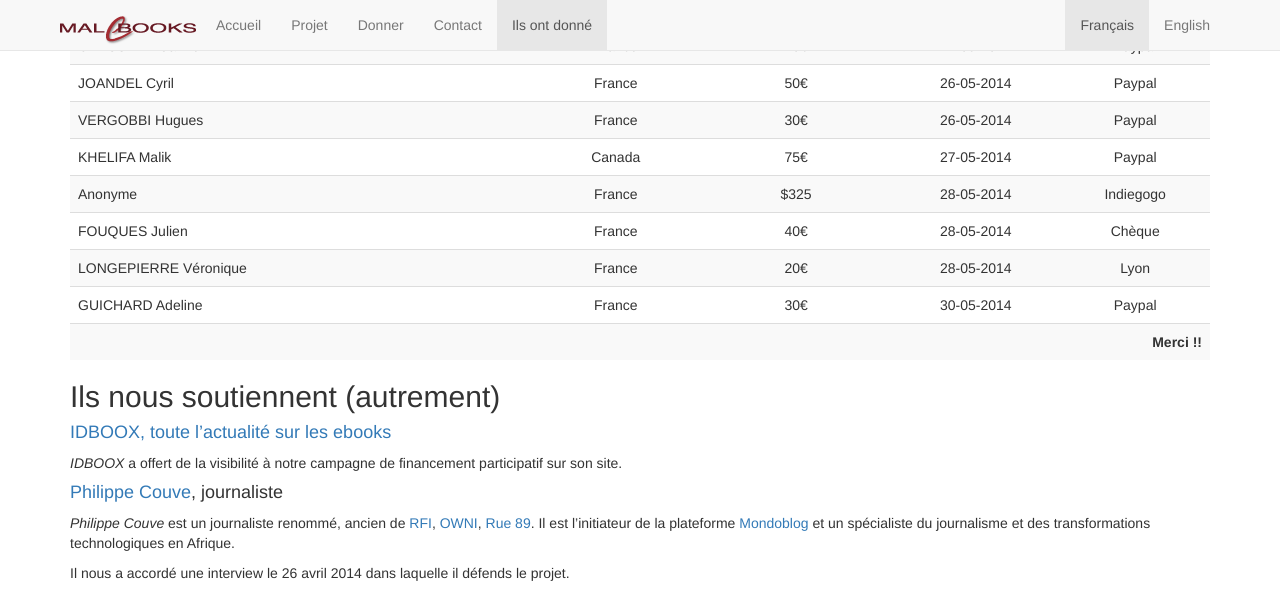
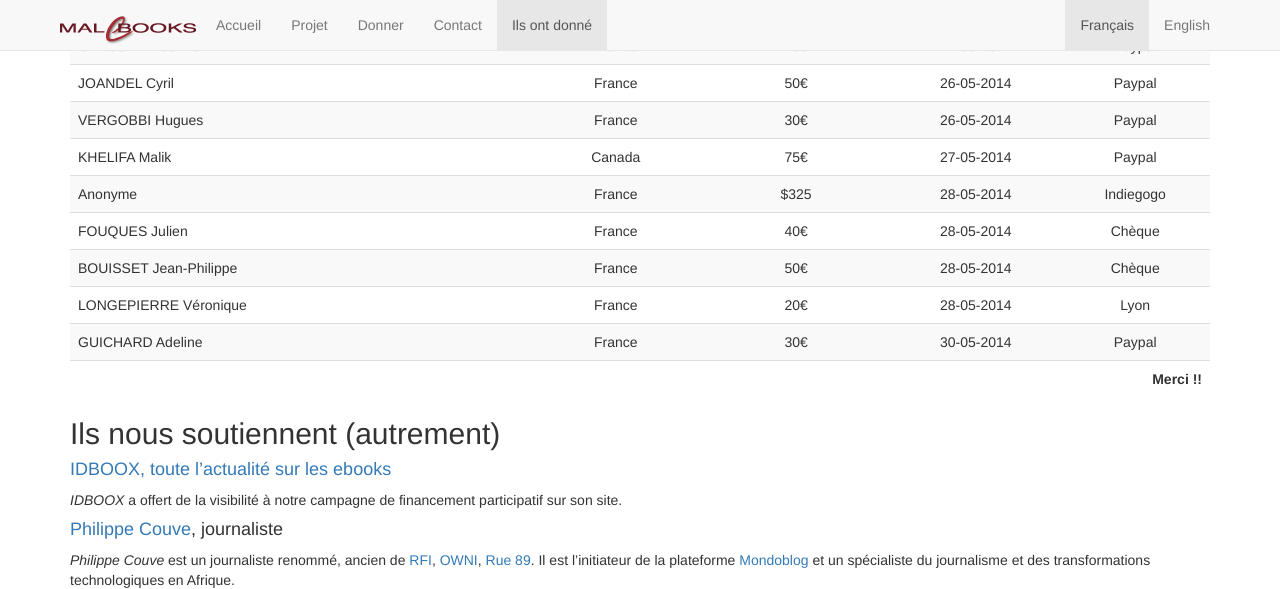
Before and after one commit to HumanESDES/malebooks, a Jekyll site: the page built from donneurs/index.md, in a window 1280 px wide and 900 px high, scrolled down 2255 px, cut to the strip 0-589 px from the top of the window. Built offline with Jekyll 4.4.1, drawn with Linux system fonts in a browser that asks for light colours; nearby versions of some CDN libraries; Markdown is read by kramdown in place of the engine named in the settings.

Commit message:
Update donors.html

```diff
--- a/_includes/donors.html
+++ b/_includes/donors.html
@@ -65,6 +65,7 @@
         <tr><td>KHELIFA Malik</td><td>Canada</td><td>75€</td><td>27-05-2014</td><td>Paypal</td></tr>
         <tr><td>Anonyme</td><td>France</td><td>$325</td><td>28-05-2014</td><td>Indiegogo</td></tr>
         <tr><td>FOUQUES Julien</td><td>France</td><td>40€</td><td>28-05-2014</td><td>Chèque</td></tr>
+        <tr><td>BOUISSET Jean-Philippe</td><td>France</td><td>50€</td><td>28-05-2014</td><td>Chèque</td></tr>
         <tr><td>LONGEPIERRE Véronique</td><td>France</td><td>20€</td><td>28-05-2014</td><td>Lyon</td></tr>
         <tr><td>GUICHARD Adeline</td><td>France</td><td>30€</td><td>30-05-2014</td><td>Paypal</td></tr>
         <tr><td colspan="5">{% if page.lang == 'en' %}Thank You !!{% else %}Merci !!{% endif %}</td></tr>
```
